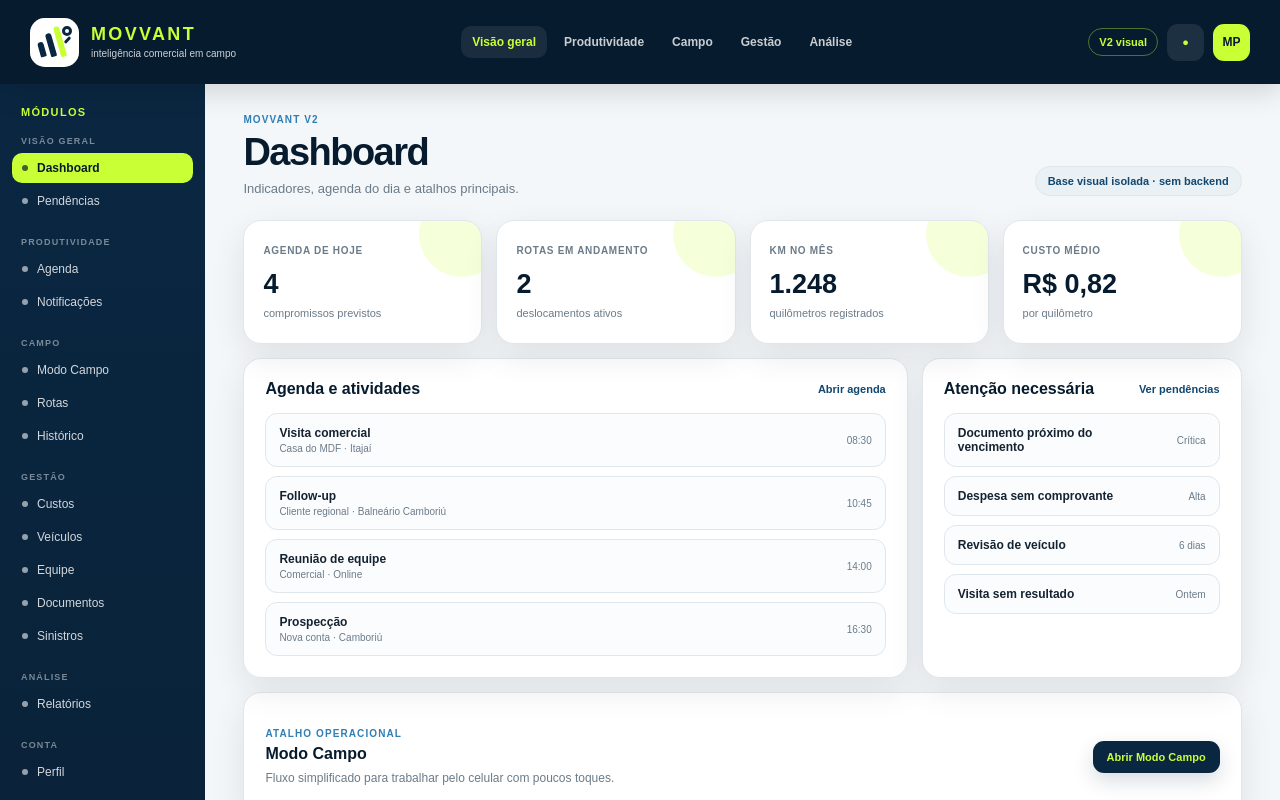
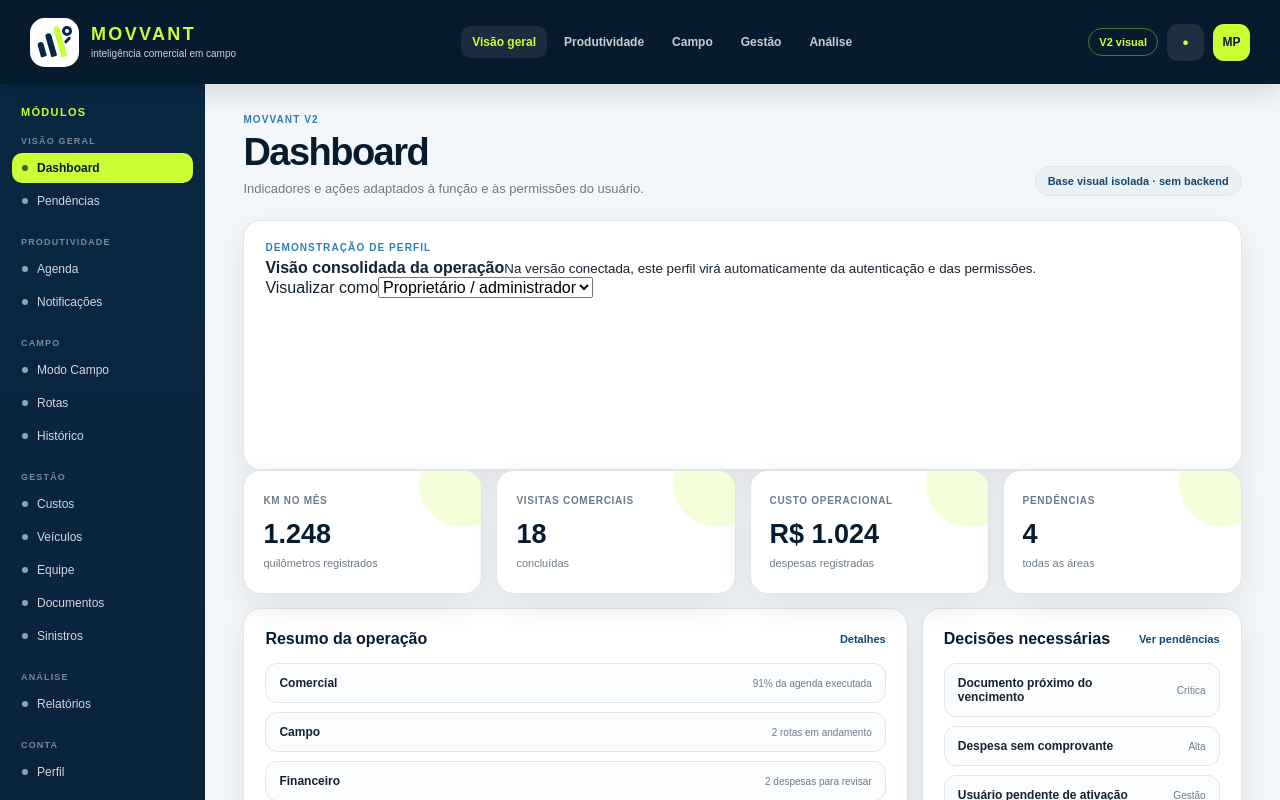
Before and after one commit to Manopanassolo/controle-facil-km, a Next.js app in the folder movvant-v2/: page /dashboard in a window 1280 px wide. Shown: the top 800 px of the page. Built offline with nearby package versions, Linux system fonts and the light colour scheme.

Commit message:
refactor(v2): give dashboard an independent route

```diff
--- /dev/null
+++ b/movvant-v2/src/app/dashboard/page.tsx
@@ -0,0 +1,17 @@
+import { DashboardByRole } from '@/components/DashboardByRole';
+
+export default function DashboardPage() {
+  return (
+    <>
+      <div className="page-head">
+        <div>
+          <span className="eyebrow">Movvant V2</span>
+          <h1>Dashboard</h1>
+          <p>Indicadores e ações adaptados à função e às permissões do usuário.</p>
+        </div>
+        <span className="status-badge">Base visual isolada · sem backend</span>
+      </div>
+      <DashboardByRole />
+    </>
+  );
+}
```
